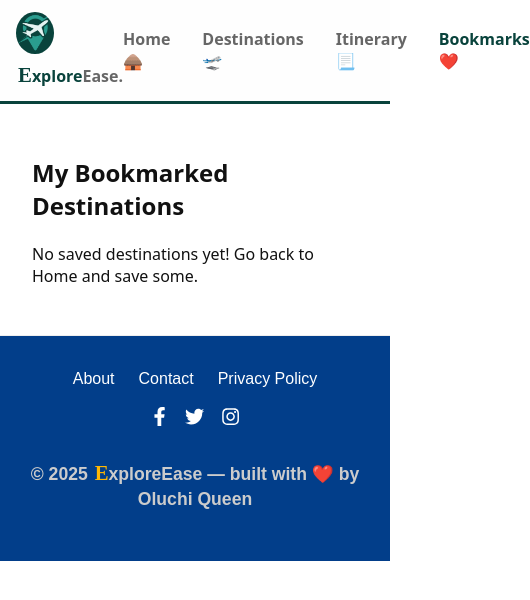
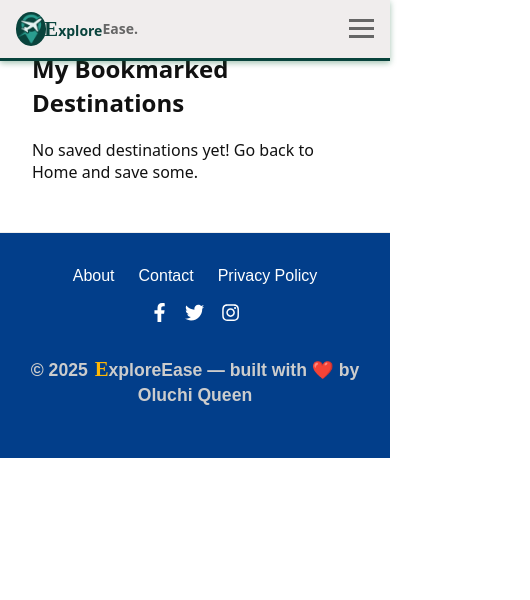
Before and after one commit to queencyril/Travel-Planner-Itinerary-Builder, a React (Vite) app in the folder travel-planner/: page /bookmarks in a window 390 px wide. Shown: the top 600 px of the page, 530 px wide, since content can reach past the window. Built offline with nearby package versions, Linux system fonts and the light colour scheme; a web font is replaced by a local one.

Commit message:
final touchings for my nav bar

```diff
--- a/travel-planner/src/components/Home/Home.jsx
+++ b/travel-planner/src/components/Home/Home.jsx
@@ -43,7 +43,7 @@ export default function Home() {
                 type="date"
                 value={startDate}
                 onChange={(e) => setStartDate(e.target.value)}
-                aria-label="start date"
+                aria-label="start date" required
               />
 
               <input
@@ -51,6 +51,7 @@ export default function Home() {
                 value={endDate}
                 onChange={(e) => setEndDate(e.target.value)}
                 aria-label="end date"
+                required
               />
 
               <button type="submit">Search</button>
--- a/travel-planner/src/components/Navbar/Navbar.css
+++ b/travel-planner/src/components/Navbar/Navbar.css
@@ -1,10 +1,18 @@
 @import url("https://fonts.googleapis.com/css2?family=Fleur+De+Leah&display=swap");
 
-/* nav */
+/*  NAVBAR */
 .nav {
+  position: fixed;
+  top: 0;
+  left: 0;
+  width: 100%;
   border-bottom: 3px solid var(--accent);
-  background: #efecec18;
+  background: rgba(239, 236, 236, 0.9);
+  z-index: 1000;
+  box-shadow: 0 2px 6px rgba(12, 97, 52, 0.386); /* subtle shadow */
 }
+
+/* Nav inner container */
 .nav-list {
   display: flex;
   align-items: center;
@@ -14,42 +22,126 @@
   margin: 0 auto;
 }
 
+/* Logo link */
 .page-logo_link {
   font-weight: 700;
   color: var(--muted);
   text-decoration: none;
-
+  display: flex;
+  align-items: center;
 }
 
-.page-logo_link span{
+/* Logo image */
+.page-logo_link img {
+  height: 4vh;
+  border-radius: 100%;
+  margin-right: -4px;
+}
+
+/* Highlighted span in logo */
+.page-logo_link span {
   color: var(--accent);
 }
 
-.logo-first-letter{
+/* First letter style */
+.logo-first-letter {
   font-family: "Fleur De Leah", cursive;
   font-size: 30px;
   margin-left: -6px;
 }
 
-.page-logo_link img{
-  height: 5vh;
-  border-radius: 100%;
-
+/* Navigation links */
+.nav-links {
+  list-style: none;
+  display: flex;
+  gap: 2rem;
+  padding: 0;
+  margin: 0;
+  font-size: 14px;
 }
 
-.nav-links {
-  list-style: none;
-  padding: 0;
-  margin: 0;
-  display: flex;
-  gap: 2rem;
-}
+/* Nav links styling */
 .nav-links a {
   text-decoration: none;
   color: var(--muted);
   font-weight: 700;
+  transition: color 0.3s ease;
 }
+
+.nav-links a:hover,
 .nav-links a.active {
   color: var(--accent);
-  font-weight: 700;
 }
+
+/* MOBILE MENU for Hamburger base  */
+.hamburger {
+  display: none;
+  flex-direction: column;
+  cursor: pointer;
+  gap: 5px;
+}
+
+.bar {
+  width: 25px;
+  height: 3px;
+  background-color: var(--muted);
+  transition: all 0.3s ease;
+}
+
+/* Hamburger animation when menu is open */
+.rotate1 {
+  transform: rotate(40deg) translate(6px, 5px);
+}
+
+.rotate2 {
+  transform: rotate(-40deg) translate(6px, -7px);
+}
+
+.fade {
+  opacity: 0;
+}
+
+/* Full-screen overlay behind the menu */
+.menu-overlay {
+  position: fixed;
+  top: 0;
+  left: 0;
+  width: 100%;
+  height: 100%;
+  background: rgba(0,0,0,0.3); /* semi-transparent dim */
+  z-index: 900; /* just below the navbar which has z-index:1000 */
+}
+
+
+/* Media query on mobile */
+@media (max-width: 768px) {
+  .hamburger {
+    display: flex;
+  }
+
+  .nav-links {
+    position: fixed;
+    top: 0;
+    right: -100%;
+    width: 200px;
+    height: 60vh;
+    background: rgba(239, 236, 236, 0.95);
+    flex-direction: column;
+    gap: 1.9rem;
+    padding: 2rem;
+    transition: right 0.3s ease;
+    border-bottom: 3px solid var(--accent);
+  }
+
+  .nav-links.active {
+    right: 0;
+  }
+
+  .page-logo_link {
+    font-size: 14px;
+  }
+
+  .page-logo_link img {
+    height: 4vh;
+  }
+}
--- a/travel-planner/src/components/Navbar/Navbar.jsx
+++ b/travel-planner/src/components/Navbar/Navbar.jsx
@@ -1,22 +1,52 @@
-import React from "react";
+import React, { useState } from "react";
 import { NavLink } from "react-router-dom";
 import './Navbar.css';
 
 export default function Navbar() {
+  const [menuOpen, setMenuOpen] = useState(false);
+
+  const toggleMenu = () => {
+    setMenuOpen(!menuOpen);
+  };
+
+  const closeMenu = () => {
+    setMenuOpen(false);
+  };
+
   return (
+    <>
       <nav className="nav">
         <div className="nav-list">
+          {/* Logo & Website Name */}
           <div className="page-logo">
-          <NavLink to="/" className="page-logo_link"><img src='/assets/logo.png' alt="profile_logo" /> <span><span className="logo-first-letter">E</span>xplore</span>Ease.</NavLink>
+            <NavLink to="/" className="page-logo_link" onClick={closeMenu}>
+              <img src='/assets/logo.png' alt="profile_logo" />
+              <span>
+                <span className="logo-first-letter">E</span>xplore
+              </span>
+              Ease.
+            </NavLink>
           </div>
 
-        <ul className="nav-links">
-          <li><NavLink to="/" end>Home&#128726;</NavLink></li>
-          <li><NavLink to="/destinationpage">Destinations&#128747;</NavLink></li>
-          <li><NavLink to="/itinerarypage">Itinerary&#128195;</NavLink></li>
-          <li><NavLink to="/bookmarks">Bookmarks❤️</NavLink></li>
+          {/* Nav Links */}
+          <ul className={`nav-links ${menuOpen ? "active" : ""}`}>
+            <li><NavLink to="/" end onClick={closeMenu}>Home</NavLink></li>
+            <li><NavLink to="/destinationpage" onClick={closeMenu}>Destinations</NavLink></li>
+            <li><NavLink to="/itinerarypage" onClick={closeMenu}>Itinerary</NavLink></li>
+            <li><NavLink to="/bookmarks" onClick={closeMenu}>Bookmarks</NavLink></li>
           </ul>
+
+          {/* Hamburger */}
+          <div className="hamburger" onClick={toggleMenu}>
+            <div className={menuOpen ? "bar rotate1" : "bar"}></div>
+            <div className={menuOpen ? "bar fade" : "bar"}></div>
+            <div className={menuOpen ? "bar rotate2" : "bar"}></div>
+          </div>
         </div>
       </nav>
+
+      {/* Overlay */}
+      {menuOpen && <div className="menu-overlay" onClick={closeMenu}></div>}
+    </>
   );
 }
```
Lines whose indentation alone changed are shown as unchanged.
